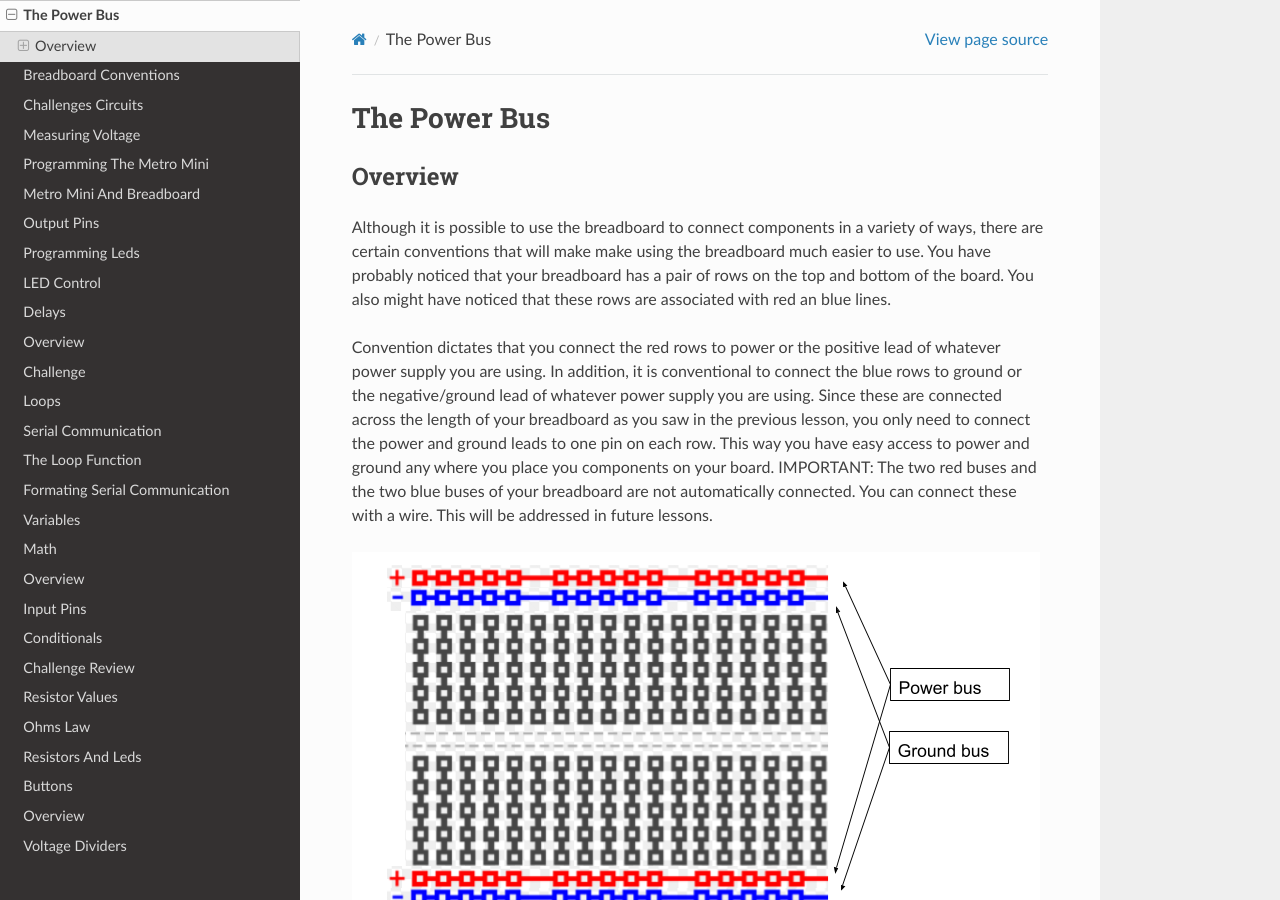
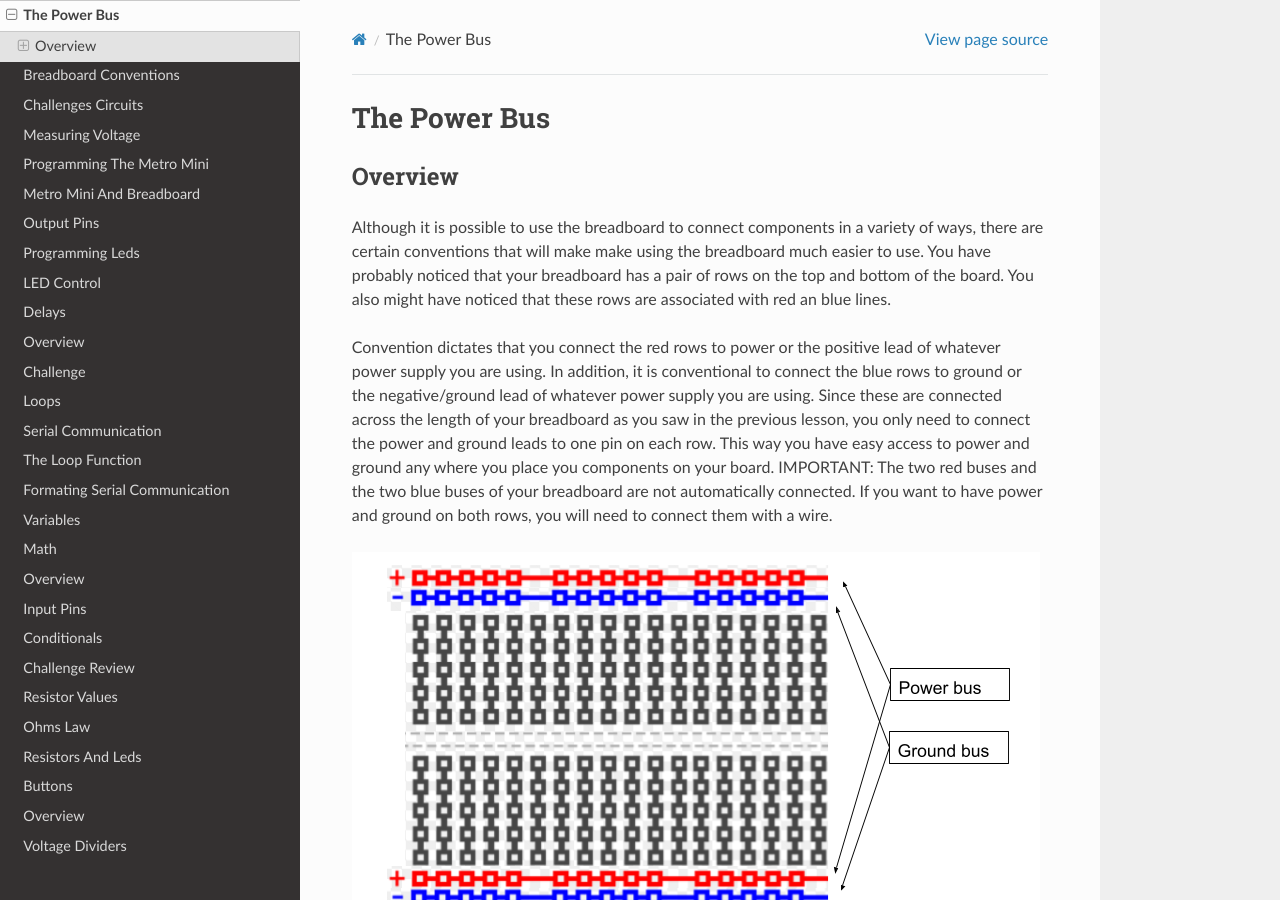
Before and after one commit to maxtkc/mvths-wiki, a Sphinx documentation site: the page built from docs/005-the-power-bus.rst, in a window 1280 px wide and 900 px high. Built offline with Sphinx 7.4.7 and the Read the Docs theme 2.0.0, drawn with Linux system fonts in a browser that asks for light colours; pages that are not in the unit, such as notebooks, are missing from menus.

Commit message:
Update 005-the-power-bus.rst

```diff
--- a/docs/005-the-power-bus.rst
+++ b/docs/005-the-power-bus.rst
@@ -6,7 +6,7 @@ Overview
 
 Although it is possible to use the breadboard to connect components in a variety of ways, there are certain conventions that will make make using the breadboard much easier to use. You have probably noticed that your breadboard has a pair of rows on the top and bottom of the board. You also might have noticed that these rows are associated with red an blue lines.
 
-Convention dictates that you connect the red rows to power or the positive lead of whatever power supply you are using. In addition, it is conventional to connect the blue rows to ground or the negative/ground lead of whatever power supply you are using. Since these are connected across the length of your breadboard as you saw in the previous lesson, you only need to connect the power and ground leads to one pin on each row. This way you have easy access to power and ground any where you place you components on your board. IMPORTANT: The two red buses and the two blue buses of your breadboard are not automatically connected. You can connect these with a wire. This will be addressed in future lessons.
+Convention dictates that you connect the red rows to power or the positive lead of whatever power supply you are using. In addition, it is conventional to connect the blue rows to ground or the negative/ground lead of whatever power supply you are using. Since these are connected across the length of your breadboard as you saw in the previous lesson, you only need to connect the power and ground leads to one pin on each row. This way you have easy access to power and ground any where you place you components on your board. IMPORTANT: The two red buses and the two blue buses of your breadboard are not automatically connected. If you want to have power and ground on both rows, you will need to connect them with a wire.
 
 .. image:: images/breaddiagram.PNG
 
```
